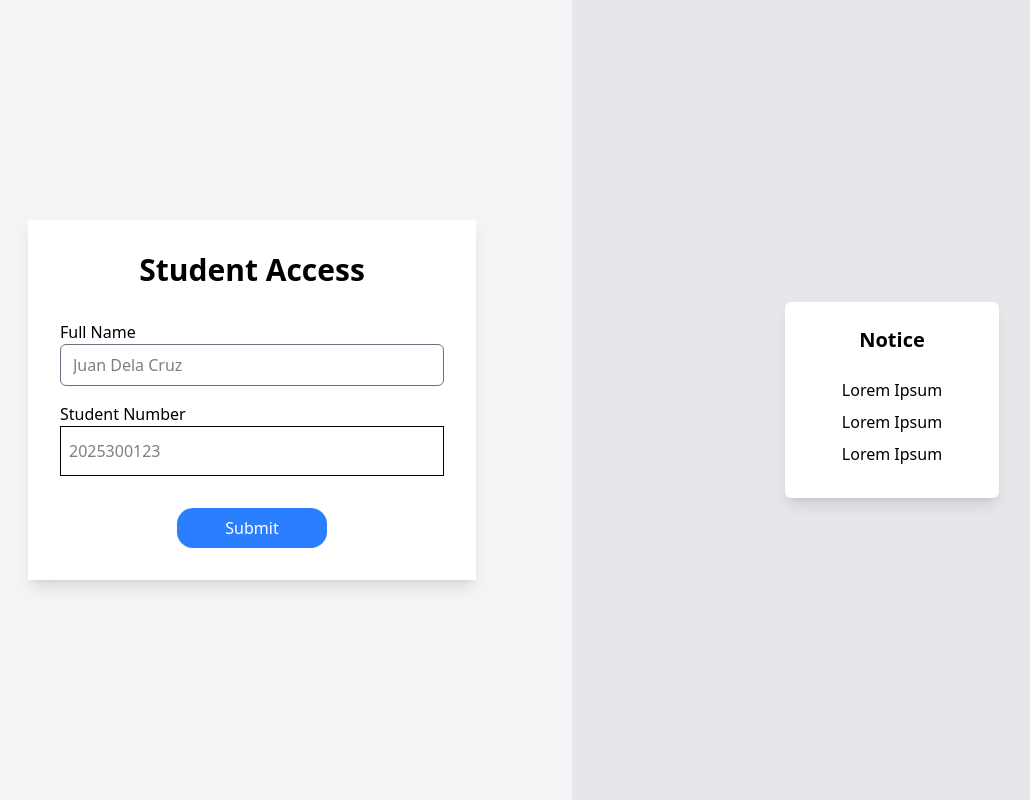
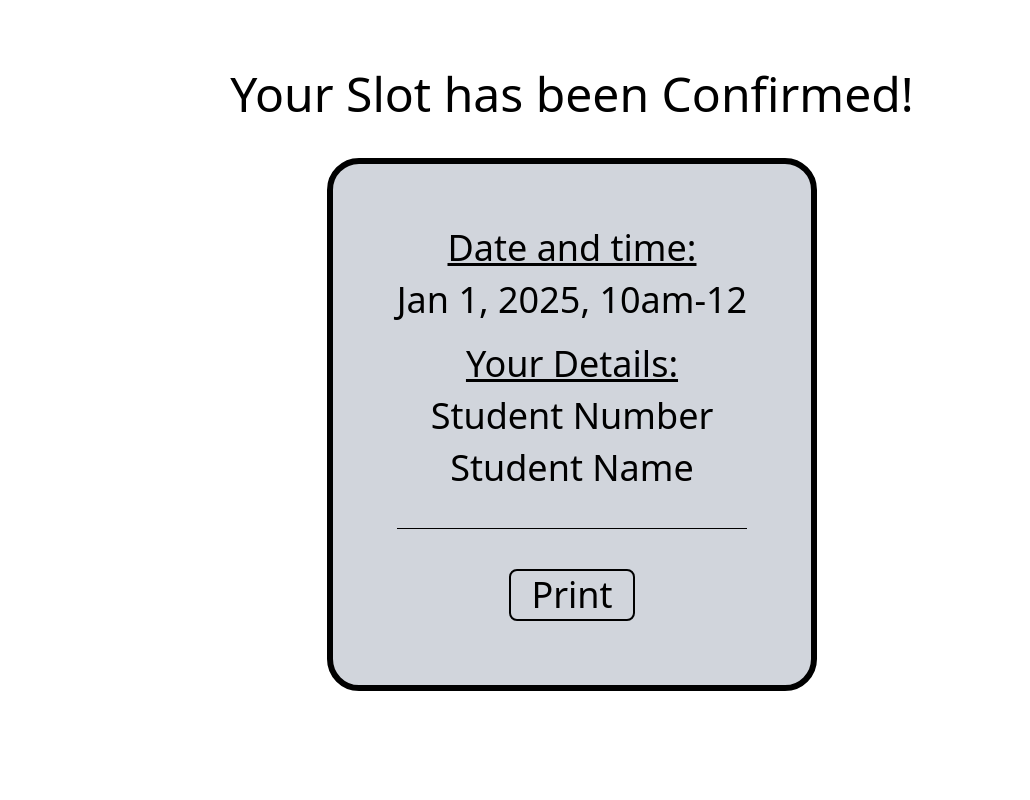
Before and after one commit to MUMEi-28/TSU-ID-Scheduling-System, a React (Vite) app in the folder frontend/: page / in a window 1280 px wide. Shown: the whole page, without its empty margins (68-1098 px from the left). Built offline with nearby package versions, Linux system fonts and the light colour scheme.

Commit message:
Schedule Receipt initial design

```diff
--- a/frontend/src/App.jsx
+++ b/frontend/src/App.jsx
@@ -1,8 +1,9 @@
 import RegistrationForm from "./Components/RegistrationForm";
+import ScheduleReceipt from "./Components/ScheduleReceipt";
 
 export default function App()
 {
   return (
-    <RegistrationForm />
+    <ScheduleReceipt />
   )
 }
--- /dev/null
+++ b/frontend/src/Components/ScheduleReceipt.jsx
@@ -0,0 +1,27 @@
+import React from 'react'
+
+const ScheduleReceipt = () => {
+  return (
+    <div className='flex flex-col p-10 min-w-screen min-h-screen  justify-center items-center'>
+
+      <h1 className='text-center text-5xl'>Your Slot has been Confirmed!</h1>
+
+      <div className='flex-col justify-center items-center border-6 rounded-4xl p-16 m-10 text-center w-fit text-4xl bg-gray-300'>
+        <h1 className='mb-3'><u> Date and time: </u></h1>
+        <h1 className='mb-6'>{/* date and time */}Jan 1, 2025, 10am-12</h1>
+        <h1 className='mb-3'><u> Your Details: </u></h1>
+        <h1 className='mb-3'>{/* Student Number */} Student Number</h1>
+        <h1>{/* Student Name */} Student Name</h1>
+        <br />
+        <hr />
+        <br />
+
+        <button id='downloadBtn' className='border-2 px-5 rounded-lg p-1 transition duration-300 ease-in-out hover:bg-gray-100'>Print</button>
+
+      </div>
+
+    </div>
+  )
+}
+
+export default ScheduleReceipt
```
